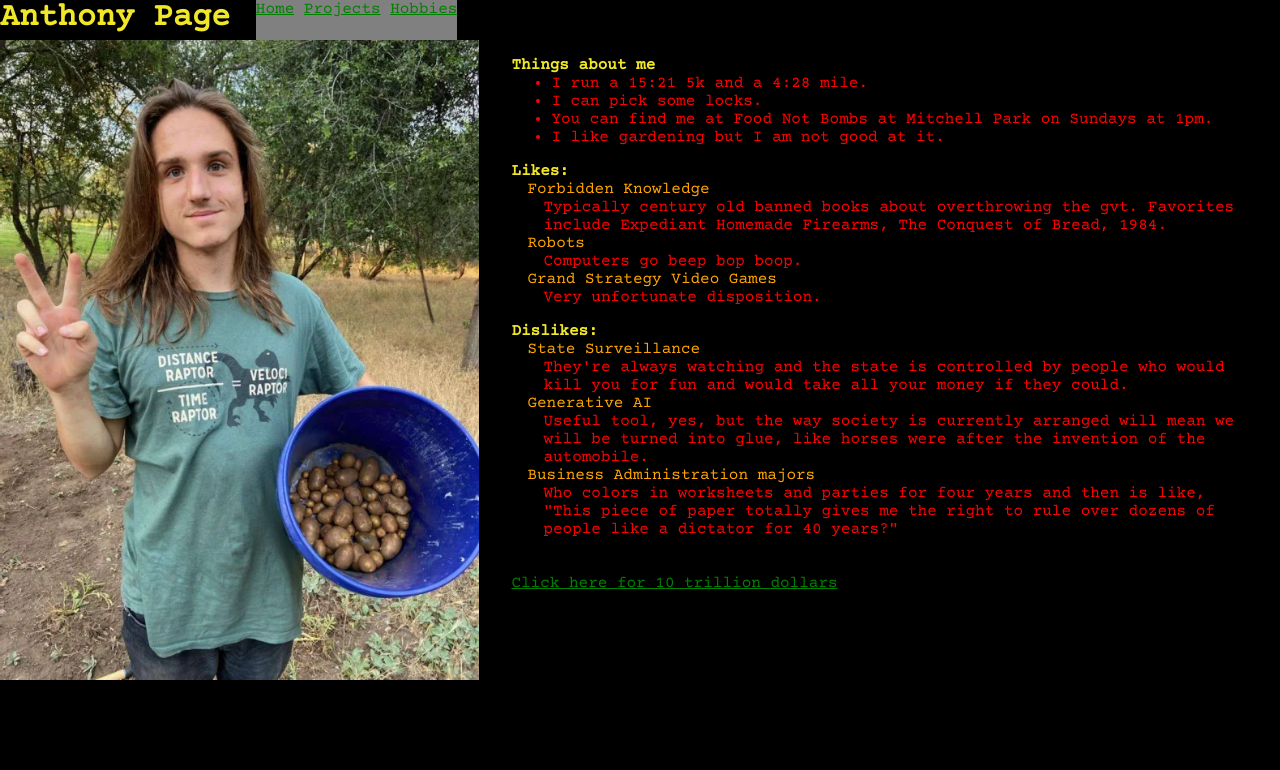
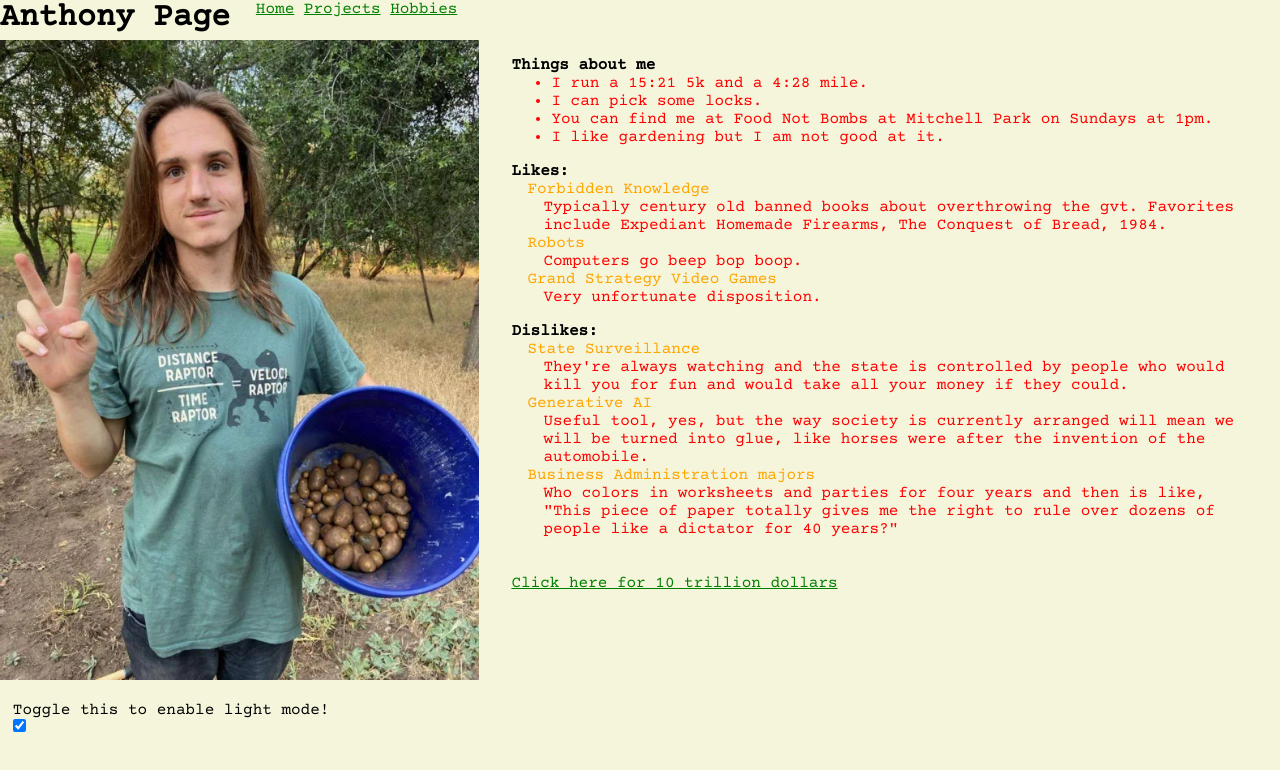
Before and after one commit to AGunnarP/CSC_437_Personal_Website, a website: page public/index.html in a window 1280 px wide. Drawn offline with nearby package versions, Linux system fonts and the light colour scheme.

Commit message:
Stuff Done

```diff
--- a/public/header.mjs
+++ b/public/header.mjs
@@ -1,8 +1,29 @@
 const button = document.getElementById("menu_button");
 const links_container = document.getElementById("Links_Container");
 const main = document.getElementsByTagName("main")[0];
+const body = document.getElementsByTagName("body")[0];
+const toggle = document.getElementById("Light_Mode_Toggle");
 
 
+class ThemeController extends HTMLElement {
+    connectedCallback() {
+
+        console.log("Calling back!");
+        const isDark = localStorage.getItem('dark_mode') === 'true';
+        if(isDark)
+            document.body.className = "";
+        else
+            document.body.className = "alternate_body";
+
+        if(isDark && toggle)
+            toggle.checked = false;
+        else
+            toggle.checked = true;
+
+    }
+  }
+
+  customElements.define('theme-controller', ThemeController);
 
 button.addEventListener("click", () => {
 
@@ -15,9 +36,27 @@
 
 main.addEventListener("click", () => {
 
-    console.log("Main was clicked");
-
     if(links_container.className === "toggled_Links_Container")
         links_container.className = "Links_Container";
 
-  });
+});
+
+if(toggle)
+    toggle.addEventListener("click", () => {
+
+        console.log("Toggle was clicked!");
+
+        if(body.className === "alternate_body"){
+
+            body.className = "";
+            localStorage.setItem("dark_mode", "true");
+
+        }
+
+        else{
+
+            body.className = "alternate_body";
+            localStorage.setItem("dark_mode", "false");
+        }
+
+    })
--- a/public/index.html
+++ b/public/index.html
@@ -18,8 +18,8 @@
 
             <div id="Links_Container" class="Links_Container">
 
-                <a class="nav_link" href="/">Home</a>
-                <a class="nav_link" href="/">Projects</a>
+                <a class="nav_link" href="./index.html">Home</a>
+                <a class="nav_link" href="https://github.com/AGunnarP">Projects</a>
                 <a class="nav_link" href="/">Hobbies</a>
 
             </div>
@@ -64,8 +64,23 @@
             </div>
         </div>
 
+        <div id="Light_Mode_Toggle_Container">
+            <div id="Checkbox_Container">
+
+                <p id="Light_Mode_Description">
+                    Toggle this to enable light mode!
+                </p>
+                <input id="Light_Mode_Toggle" type="checkbox">
+
+            </div>
+
+
+
+        </div>
+
     </main>
 
     <script type="module" src="./header.mjs"></script>
+    <theme-controller></theme-controller>
 </body>
 </html>
--- a/public/styles.css
+++ b/public/styles.css
@@ -22,14 +22,14 @@
 .toggled_Links_Container{
 
     display: block;
-    background-color: grey;
+    background-color: beige;
 
 }
 
 .Links_Container{
 
     display: none;
-    background-color: grey;
+    background-color: beige;
 
 }
 
@@ -37,6 +37,14 @@
 
     background-color: black;
     color:#F0E728;
+    font-family: 'Courier Prime', monospace;
+
+}
+
+.alternate_body{
+
+    background-color: beige;
+    color: black;
     font-family: 'Courier Prime', monospace;
 
 }
@@ -101,6 +109,12 @@
 
 }
 
+#Checkbox_Container{
+
+    margin-left: 1vw;
+
+}
+
 @media (min-width: 600px) {
 
 
@@ -121,7 +135,7 @@
 
         margin-left: 2vw;
         display: block;
-        background-color: grey;
+        background-color: beige;
 
     }
 
@@ -129,7 +143,7 @@
 
         margin-left: 2vw;
         display: block;
-        background-color: grey;
+        background-color: beige;
 
     }
 
```
Also changed, not shown: public/Ten_Trillion_Dollars.html (+1 -0 lines).
